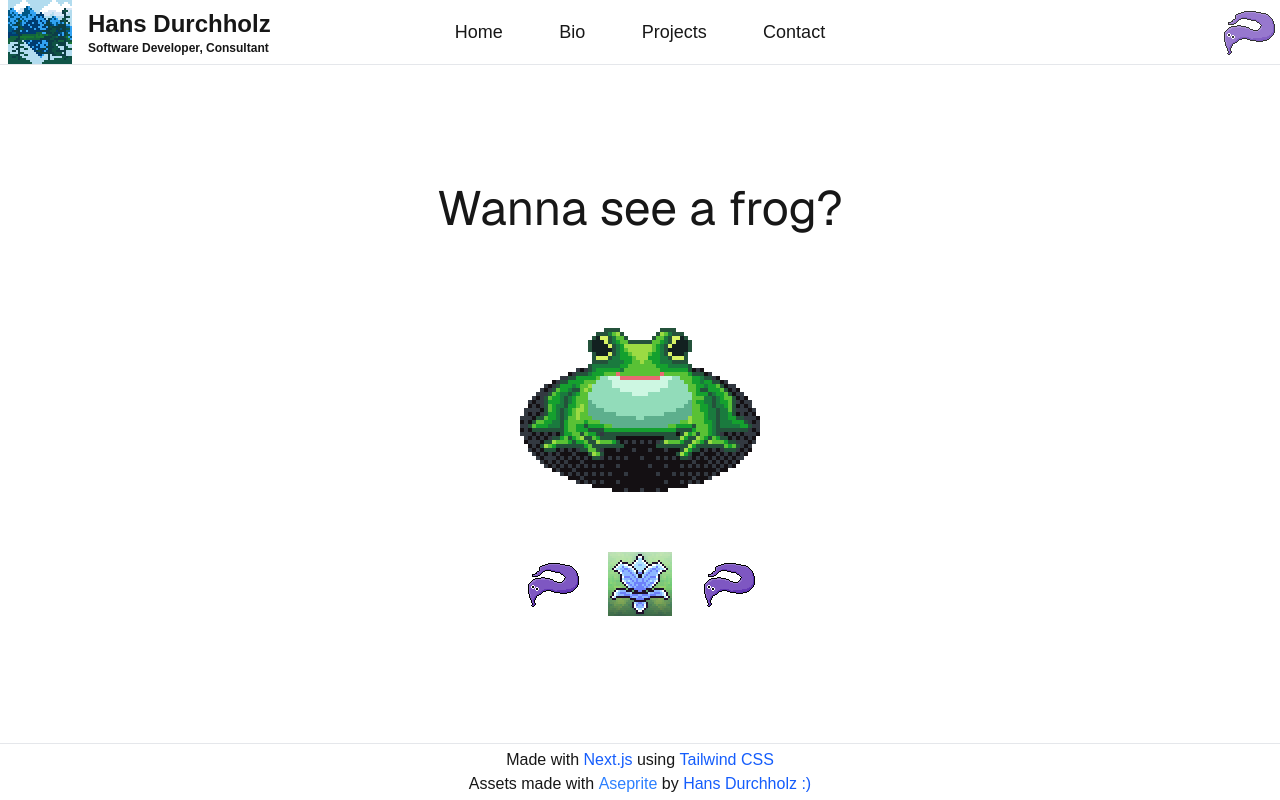
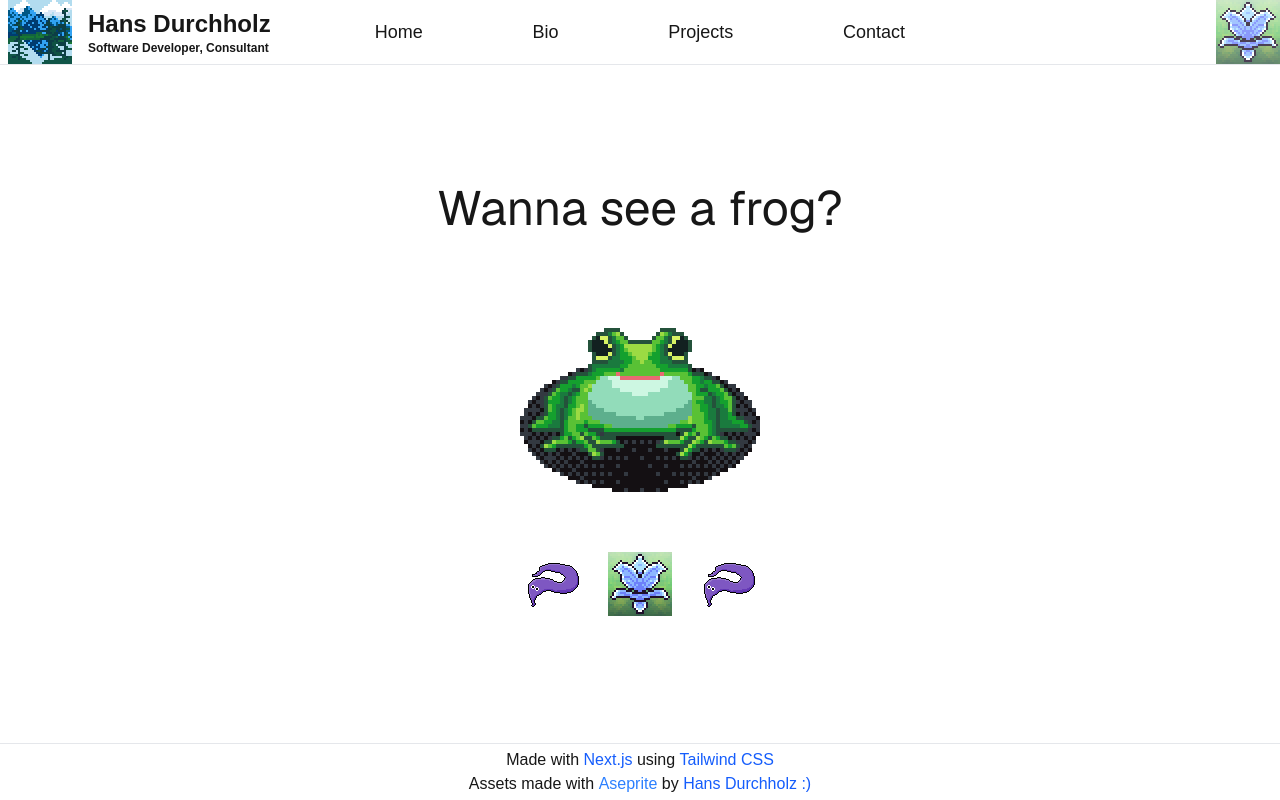
Before and after one commit to hansied67/hansied67.github.io, a Next.js app: page / in a window 1280 px wide. Built offline with nearby package versions, Linux system fonts and the light colour scheme.

Commit message:
Theme icon conditional render
Assets are temporary

```diff
--- a/src/app/components/SiteNav/SiteNav.tsx
+++ b/src/app/components/SiteNav/SiteNav.tsx
@@ -33,7 +33,7 @@ export default function SiteNav() {
               <div className="mx-2 self-center text-xs font-semibold whitespace-nowrap">Software Developer, Consultant</div>
             </div>
           </div>
-          <div className="flex flex-1 justify-around">
+          <div className="flex flex-2 justify-around">
             {navItems.map((item, index) => (
               <div
                 key={index}
--- a/src/app/components/ThemeToggle/ThemeToggle.tsx
+++ b/src/app/components/ThemeToggle/ThemeToggle.tsx
@@ -6,33 +6,45 @@ import Image from "next/image";
 
 //TODO: Change sprite on click. Easy implementation, make new worm sprite?
 export default function ThemeToggle(props: { className: string | undefined; }) {
-    const [theme, setTheme] = useState(false);
+    const [isDark, setTheme] = useState(false);
 
     useEffect(() => {
         setTheme(window.matchMedia("(prefers-color-scheme:dark)").matches)
     }, [])
 
     function toggleTheme() {
-        if (theme) {
+        if (isDark) {
             document.documentElement.style.setProperty('--background', '#ededed')
             document.documentElement.style.setProperty('--foreground', '#0a0a0a')
         } else {
             document.documentElement.style.setProperty('--background', '#0a0a0a')
             document.documentElement.style.setProperty('--foreground', '#ededed')
         }
-        setTheme(!theme);
+        setTheme(!isDark);
     }
 
-    return (
-      <button className={props.className} onClick={toggleTheme}>
-        <Image
+    const darkButton = <button className={props.className} onClick={toggleTheme}>
+      <Image
         className="opacity-80 hover:opacity-100"
         src="/worm_foreground.png"
-        alt="Dark/Light mode toggle"
+        alt="Light mode toggle"
         width={64}
         height={64}
         priority
-        />
-      </button>
+      />
+    </button>
+    const lightButton = <button className={props.className} onClick={toggleTheme}>
+    <Image
+      className="opacity-80 hover:opacity-100"
+      src="/flower.png"
+      alt="Dark mode toggle"
+      width={64}
+      height={64}
+      priority
+    />
+  </button>
+
+    return (
+        isDark ? darkButton : lightButton
     )
 }
```
